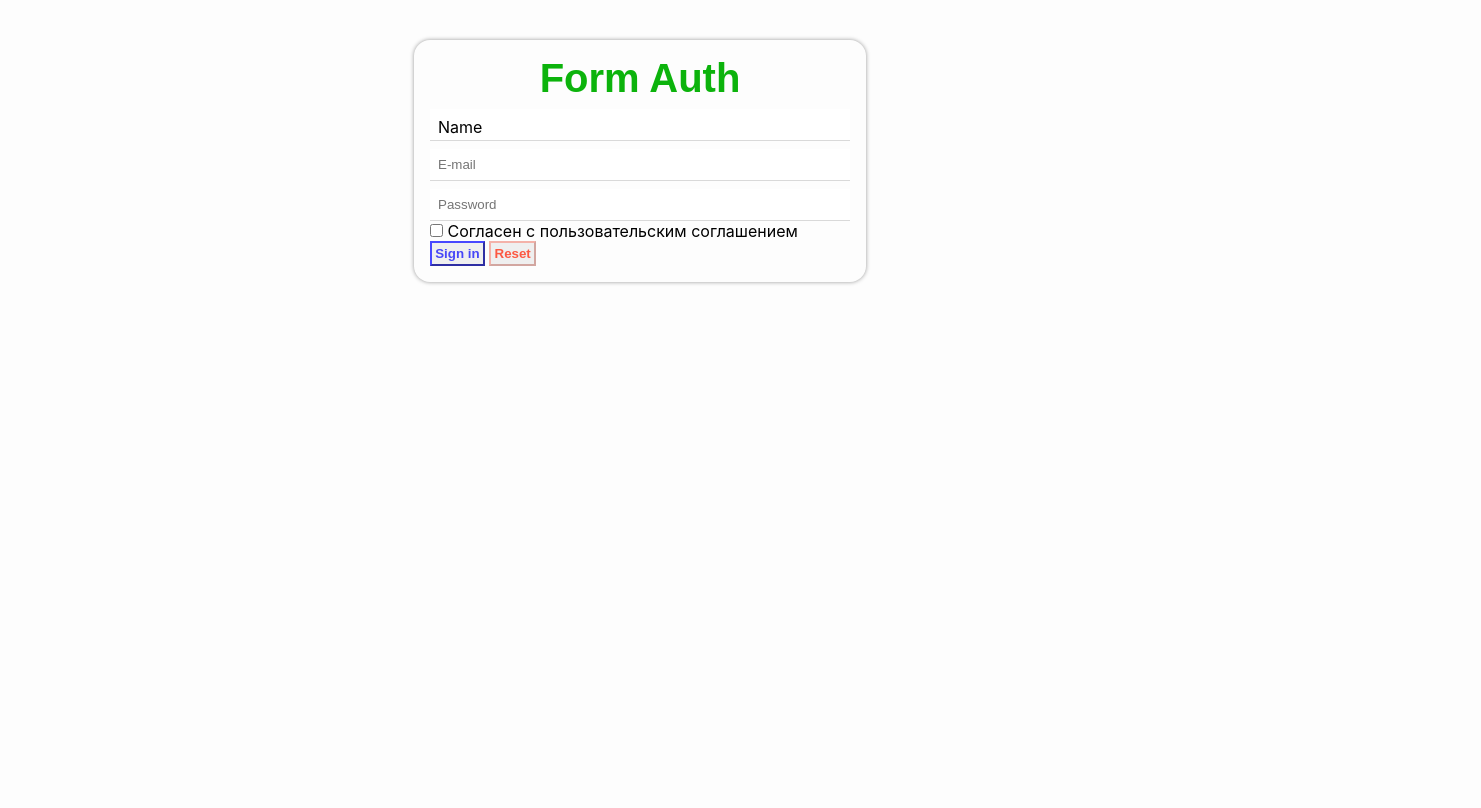
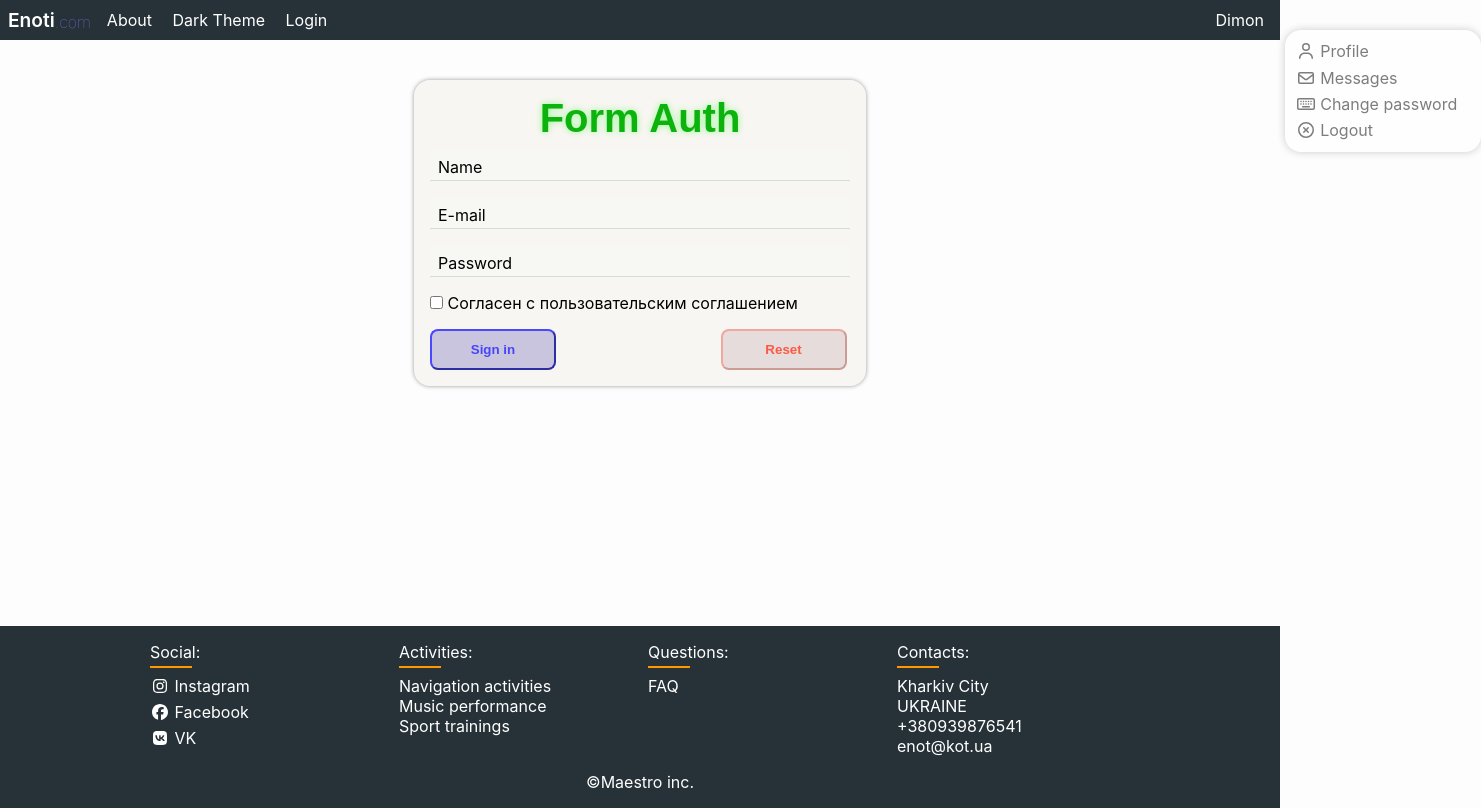
Before and after one commit to Maestrotel/Les-1, a plain HTML site: page login.html in a window 1280 px wide. Shown: the whole page, 1481 px wide, since content can reach past the window. Drawn offline with Linux system fonts and the light colour scheme; files whose address does not match are found by name.

Commit message:
login page

```diff
--- a/assets/styles/additional/forms.css
+++ b/assets/styles/additional/forms.css
@@ -4,7 +4,13 @@
   padding: 1rem;
   border-radius: 1rem;
   margin: 2.5rem auto;
+  margin-bottom: 15rem;
   min-width: 420px;
+  background-color: rgba(241, 236, 225, 0.4);
+}
+
+.auth form:hover {
+  box-shadow: 0 0 9px rgba(0,0,0,0.4);
 }
 
 .title {
@@ -13,7 +19,9 @@
   font-style: normal;
   font-weight: 700;
   font-family: Arial;
+  text-shadow: 0 0 7px rgba(2, 252, 2, 0.4)
 }
+
 
 .form-field {
   position: relative;
@@ -27,6 +35,8 @@
   padding: .5rem;
   margin-top: .5rem;
   outline: none !important;
+  margin-bottom: 1rem;
+  background-color: rgba(245, 247, 244, 0.4);
 }
 
 .form-field input:not([type=checkbox]):focus + label.anime {
@@ -54,13 +64,23 @@
   top: 0 !important;
 }
 
+.Buttons {
+  margin-top: 1rem;
+}
+
 .button-in {
   border-color: rgb(70, 70, 247);
   box-shadow: rgb(70, 70, 247);
   transition: .3s;
   color: rgb(70, 70, 247);
   font-weight: 700;
-  padding: 0.2rem;
+  padding: 0.7rem;
+  background-color: rgb(201, 197, 223);
+  cursor: pointer;
+  border-radius: .5rem;
+  width: 30%;
+  margin-right: 10rem;
+  outline: none !important;
 }
 
 .button-res {
@@ -69,13 +89,33 @@
   transition: .3s;
   color: rgba(252, 89, 67);
   font-weight: 700;
-  padding: 0.2rem;
+  padding: 0.7rem;
+  background-color: rgb(231, 220, 220);
+  cursor: pointer;
+  border-radius: .5rem;
+  width: 30%;
+  outline: none !important;
 }
 
-.Buttons .button:hover {
-  box-shadow: 0 0 4px rgba (0, 0, 0, 0.4)
+.auth .Buttons .button-in:hover {
+  box-shadow: 0 0 4px rgba(0, 0, 0, 0.4);
+  border-color: springgreen;
+  color: blue;
+  text-shadow: 0 0 4px rgba(80, 66, 206, 0.4);
 }
 
-.Buttons .button:active {
-  box-shadow: inset 0 0 4px rgba (0, 0, 0, 0.4)
+.button-in:active {
+  box-shadow: inset 0 0 4px rgba(0, 0, 0, 0.4);
 }
+
+.button-res:hover {
+  box-shadow: inset 0 0 4px rgba(0, 0, 0, 0.4);
+  border-color: springgreen;
+  color: rgb(252, 5, 5);
+  text-shadow: 0 0 4px rgba(252, 2, 2, 0.4);
+}
+
+.button-res:active {
+  box-shadow: inset 0 0 4px rgba(0, 0, 0, 0.4);
+  border: 0;
+}
--- a/login.html
+++ b/login.html
@@ -4,6 +4,7 @@
   <meta charset="UTF-8">
   <meta name="viewport" content="width=device-width, initial-scale=1.0">
   <title>Login</title>
+  <script src="/assets/js/font-awesome/all.min.js"></script>
   <script>
     function addCss(name) {
       const link = document.createElement('link')
@@ -17,6 +18,46 @@
   </script>
 </head>
 <body>
+  <nav>
+    <div class="navBarWrapper">
+      <a href="/" class="nav-bar__logo">
+        <span class="name">Enoti</span>
+        <span class="domain">.com</span>
+      </a>
+      <div class="nav-bar__links">
+        <a href="/about.html" class="nav-bar__link">About</a>
+        <a href="/dark.html" class="nav-bar__link">Dark Theme</a>
+        <a href="/login.html" class="nav-bar__link">Login</a>
+      </div>
+      <div class="nav-bar__user">
+        <div class="login">Dimon</div>
+        <script>addCss('User/dropMenu')</script>
+        <div class="drop-menu">
+          <div class="drop-menu-links">
+            <div class="drop-menu-link">
+              <i class="far fa-user"></i>
+              <span>Profile</span>
+            </div>
+            <div class="drop-menu-link">
+              <i class="far fa-envelope"></i>
+              <span>Messages</span>
+            </div>
+            <div class="drop-menu-link">
+              <i class="far fa-keyboard"></i>
+              <span>Change password</span>
+            </div>
+            <div class="drop-menu-link">
+              <i class="far fa-times-circle"></i>
+              <span>Logout</span>
+            </div>
+          </div>
+        </div>
+      </div>
+    </div>
+  </nav>
+  <script>
+    addCss('navbar')
+  </script>
   <div class="auth">
     <form>
       <h1 class="title">Form Auth</h1>
@@ -25,10 +66,12 @@
         <label for="name" class="anime">Name</label>
       </div>
       <div class="form-field">
-        <input type="e-mail" placeholder="E-mail" id="e-mail">
+        <input type="e-mail" id="e-mail">
+        <label for="e-mail" class="anime">E-mail</label>
       </div>
       <div class="form-field">
-        <input type="password" placeholder="Password" id="password">
+        <input type="password" id="password">
+        <label for="password" class="anime">Password</label>
       </div>
       <div class="form-field">
         <input type="checkbox"name="offer" id="offer">
@@ -40,5 +83,59 @@
       </div>
     </form>
   </div>
+  <footer>
+    <div class="container">
+      <div class="footer-items">
+        <div class="social">
+          <div class="social__title footer-underline">Social:</div>
+          <div class="social__links">
+            <a class="footer-link" href="https://www.instagram.com/maestro0704/">
+              <i class="fab fa-instagram"></i>
+              <span>Instagram</span>
+            </a>
+            <a class="footer-link" href="https://www.facebook.com/dima.telechkun">
+              <i class="fab fa-facebook"></i>
+              <span>Facebook</span>
+            </a>
+            <a class="footer-link" href="https://vk.com/dmitry_telechkun">
+              <i class="fab fa-vk"></i>
+              <span>VK</span>
+            </a>
+          </div>
+        </div>
+        <div class="links">
+          <div class="links__title footer-underline">Activities:</div>
+          <div class="links__links">
+            <p>Navigation activities</p>
+            <p>Music performance</p>
+            <p>Sport trainings</p>
+          </div>
+        </div>
+        <div class="feedback">
+          <div class="links__title footer-underline">Questions:</div>
+          <div class="links__links">
+            <p>FAQ</p>
+          </div>
+        </div>
+        <div class="contacts">
+          <div class="contacts__title footer-underline">Contacts:</div>
+          <div class="addresses-info">
+            <div class="city">Kharkiv city</div>
+            <div class="country">Ukraine</div>
+          </div>
+          <div class="phones">
+            <a href="tel:+380939876541" class="phone">+380939876541</a>
+          </div>
+          <a href="mailto:enot@kot.ua" class="email">enot@kot.ua</a>
+        </div>
+      </div>
+      <div class="copyright">
+        &copy;Maestro inc.
+      </div>
+    </div>
+  </footer>
+  <script>
+    addCss('footer')
+  </script>
 </body>
 </html>
```
